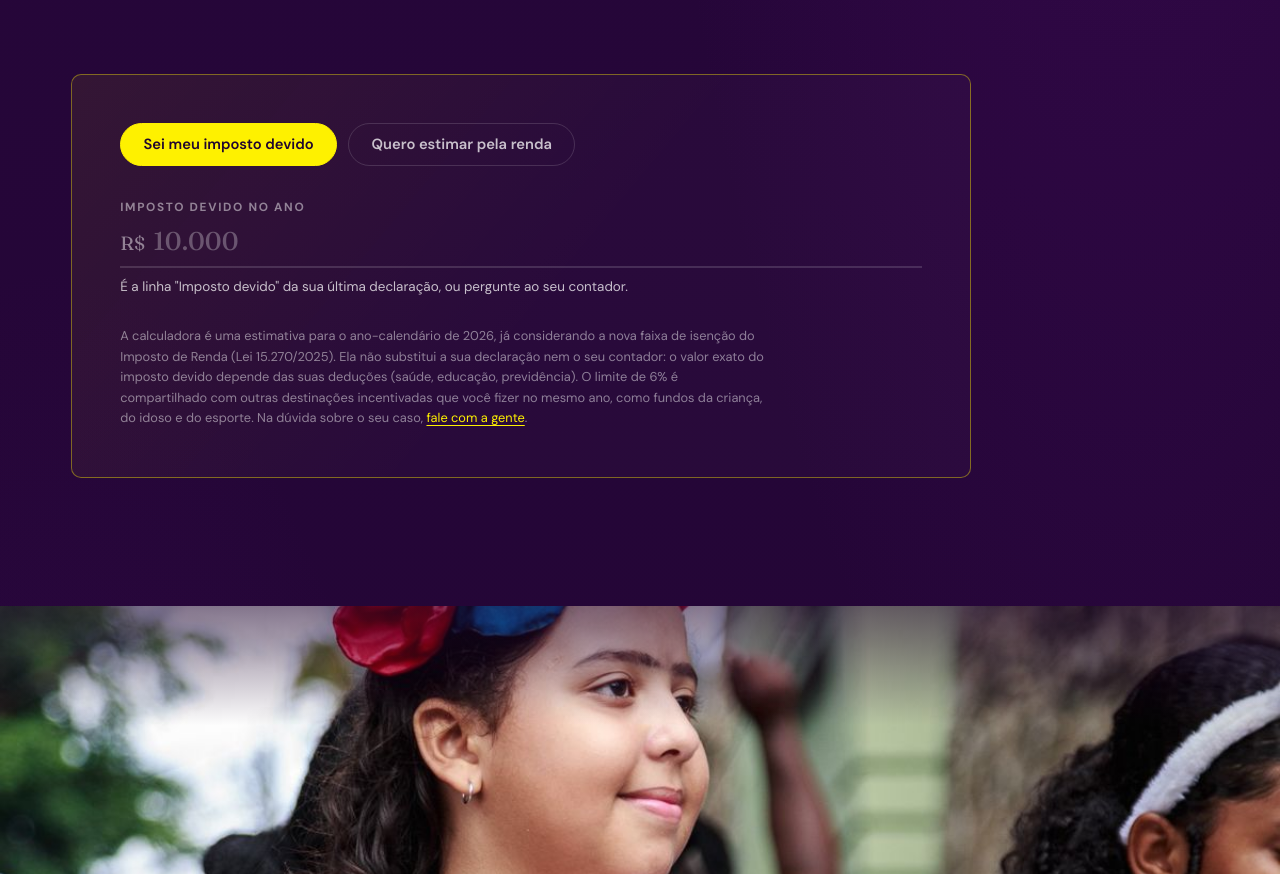
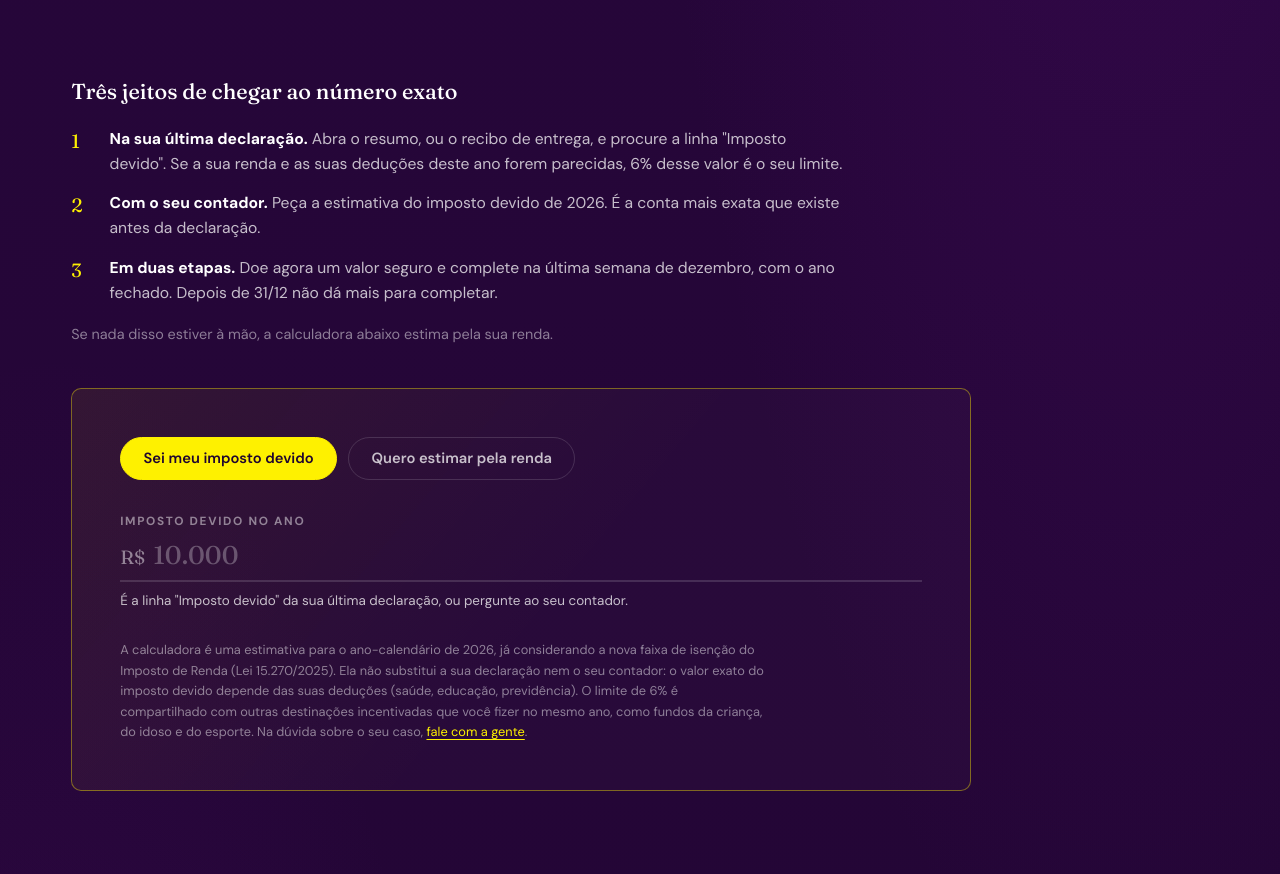
Before and after one commit to TomAsheTpt/rouanet, a plain HTML site: page pessoas-fisicas/index.html in a window 1280 px wide. Shown: the part 2587-3461 px from the top of the page. Drawn offline with Linux system fonts and the light colour scheme.

Commit message:
Pessoas físicas: three ways to reach the exact 6% figure, above the calculator
Co-Authored-By: Claude Fable 5.2 <noreply@anthropic.com>

```diff
--- a/pessoas-fisicas/index.html
+++ b/pessoas-fisicas/index.html
@@ -265,6 +265,15 @@
 .calc p { color: var(--text-dim); max-width: 56ch; }
 .calc p strong { color: var(--white); }
 
+/* Como achar o número exato */
+.achar { max-width: 820px; margin-bottom: 2.6rem; }
+.achar h3 { font-family: var(--font-display); font-optical-sizing: auto; font-size: 1.35rem; font-weight: 480; color: var(--white); margin-bottom: 1rem; }
+.achar ol { list-style: none; counter-reset: achar; display: grid; gap: 0.9rem; }
+.achar li { counter-increment: achar; position: relative; padding-left: 2.4rem; color: var(--text-dim); font-size: 0.98rem; line-height: 1.6; max-width: 72ch; }
+.achar li::before { content: counter(achar); position: absolute; left: 0; top: 0; font-family: var(--font-display); font-size: 1.2rem; color: var(--yellow); }
+.achar li strong { color: var(--white); }
+.achar p { margin-top: 1.1rem; color: var(--text-faint); font-size: 0.9rem; }
+
 /* Calculadora */
 .calcx {
   border: 1px solid rgba(254, 241, 0, 0.4);
@@ -468,6 +477,16 @@ html:not(.js) .calcx-app { display: none; }
       <h2>Calcule o seu limite</h2>
       <p>O seu limite é 6% do imposto devido no ano. Se você sabe esse valor, digite direto. Se não sabe, estime pela sua renda.</p>
     </div>
+  </div>
+
+  <div class="achar reveal">
+    <h3>Três jeitos de chegar ao número exato</h3>
+    <ol>
+      <li><strong>Na sua última declaração.</strong> Abra o resumo, ou o recibo de entrega, e procure a linha "Imposto devido". Se a sua renda e as suas deduções deste ano forem parecidas, 6% desse valor é o seu limite.</li>
+      <li><strong>Com o seu contador.</strong> Peça a estimativa do imposto devido de 2026. É a conta mais exata que existe antes da declaração.</li>
+      <li><strong>Em duas etapas.</strong> Doe agora um valor seguro e complete na última semana de dezembro, com o ano fechado. Depois de 31/12 não dá mais para completar.</li>
+    </ol>
+    <p>Se nada disso estiver à mão, a calculadora abaixo estima pela sua renda.</p>
   </div>
 
   <div class="calcx reveal">
```
